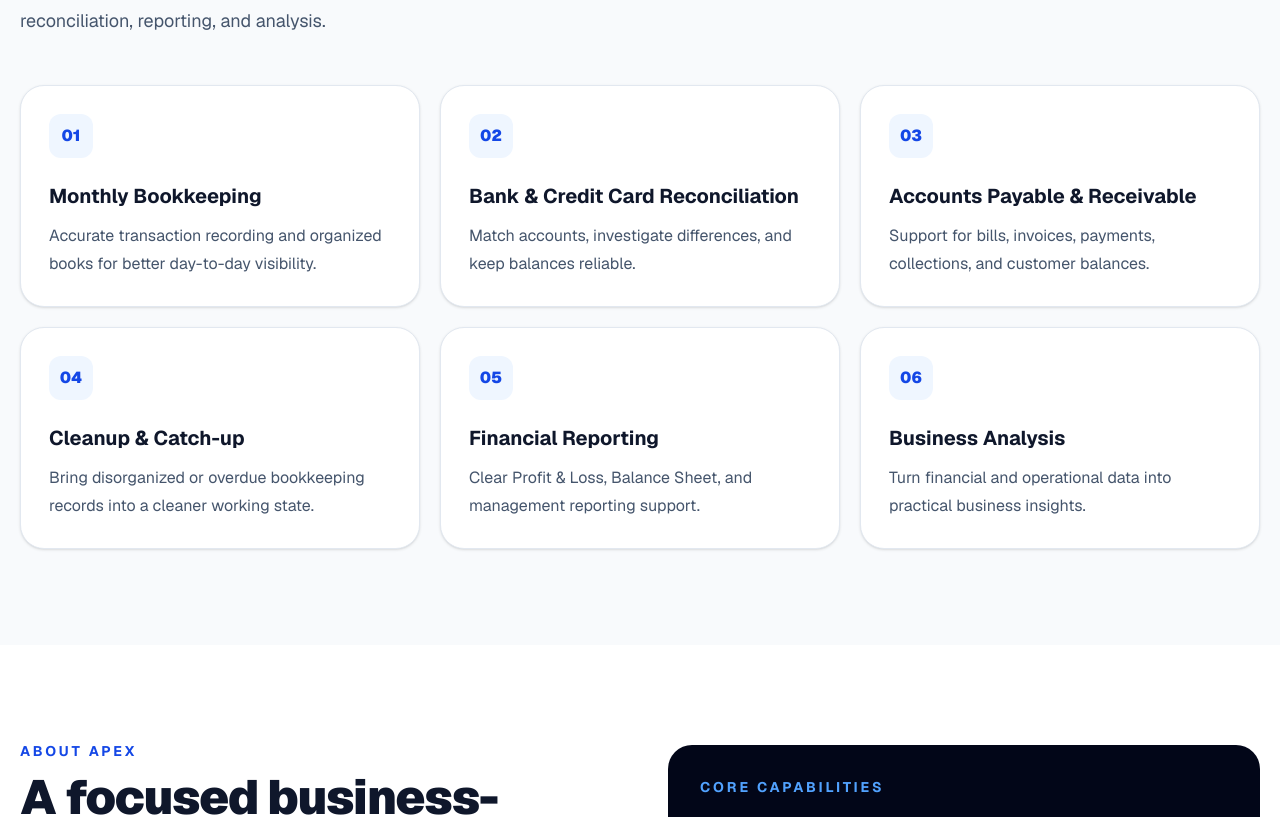
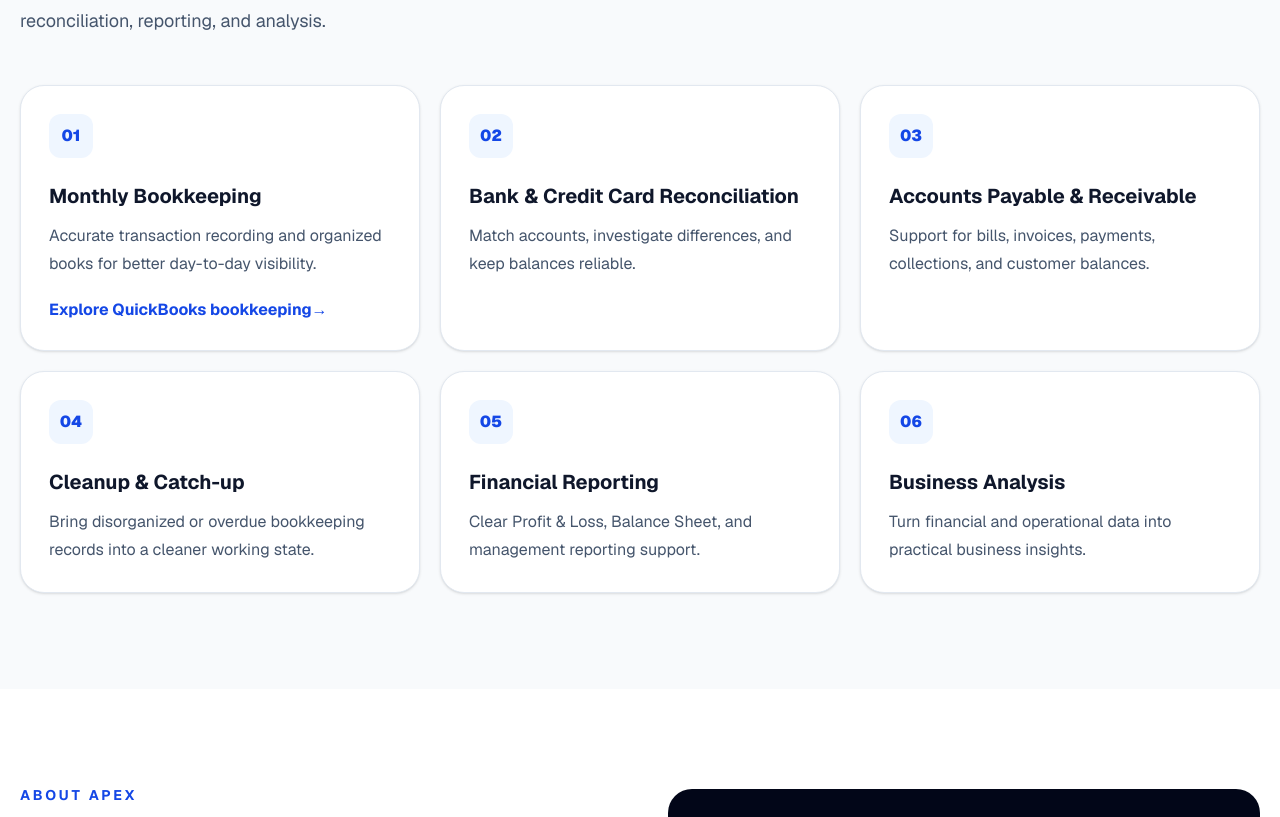
Before and after one commit to hvachemgamot5/ApexBusinessSolutions, a Next.js app: page / in a window 1280 px wide. Shown: the part 1343-2160 px from the top of the page. Built offline with nearby package versions, Linux system fonts and the light colour scheme.

Commit message:
Link homepage to QuickBooks bookkeeping service page

```diff
--- a/app/page.tsx
+++ b/app/page.tsx
@@ -118,6 +118,11 @@ export default function Home() {
                 <div className="flex h-11 w-11 items-center justify-center rounded-xl bg-blue-50 font-black text-blue-700">0{i + 1}</div>
                 <h3 className="mt-6 text-xl font-bold">{service.title}</h3>
                 <p className="mt-3 leading-7 text-slate-600">{service.text}</p>
+                {i === 0 && (
+                  <a href="/quickbooks-bookkeeping" className="mt-5 inline-flex font-bold text-blue-700 hover:text-blue-900">
+                    Explore QuickBooks bookkeeping <span aria-hidden="true">→</span>
+                  </a>
+                )}
               </article>
             ))}
           </div>
```
